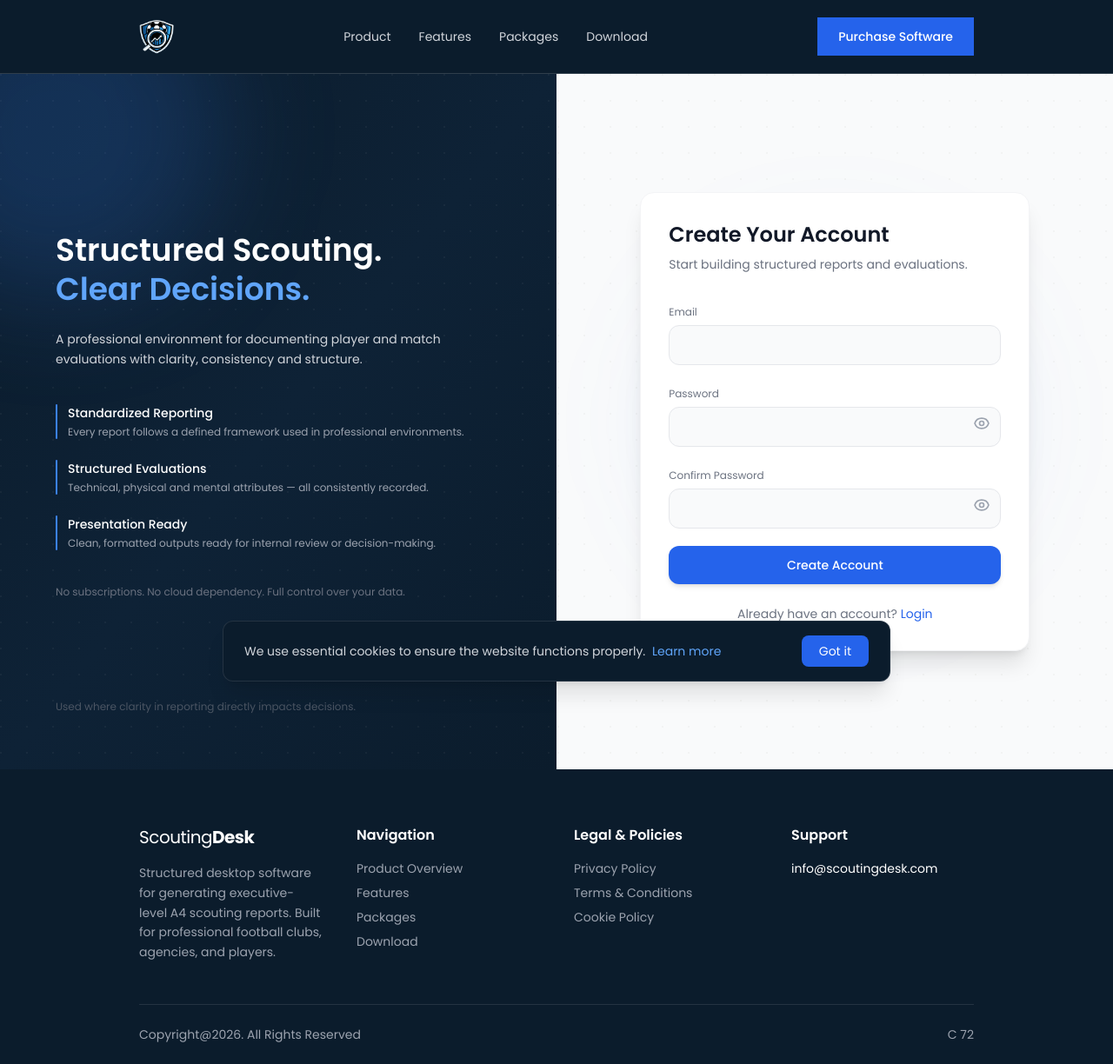
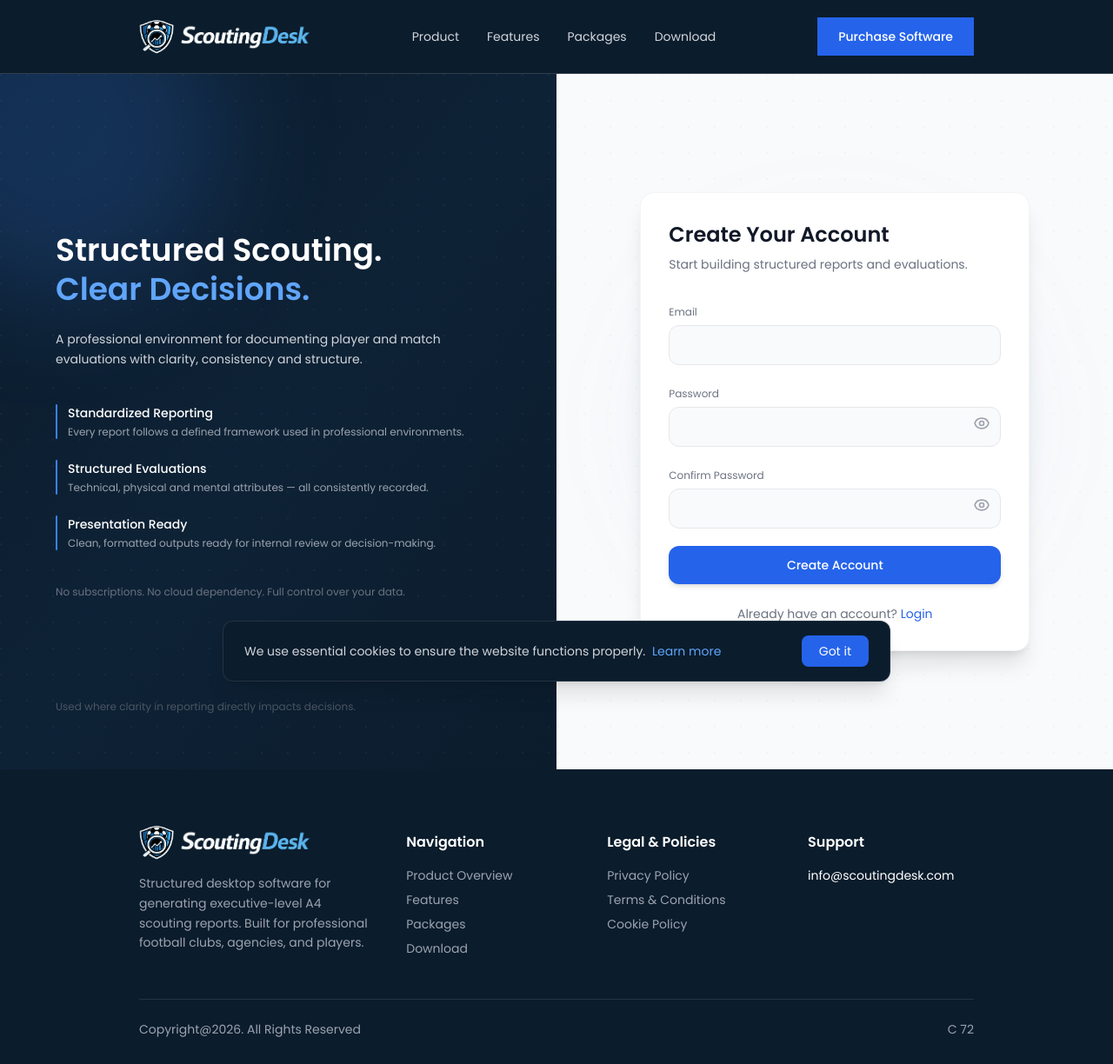
Before and after one commit to TheSukhSingh/scoutingdesk-website, a Django app: page /accounts/signup/ in a window 1280 px wide. Shown: the whole page at 87% size. After the commit the page ends 1193 px from the top, so only its background shows below. Run offline with Django 5.2, Linux system fonts and the light colour scheme; parts of the project's set-up code (start-up, migrations or seed data) failed here and were passed over.

Commit message:
logo fix

```diff
--- a/static/css/output.css
+++ b/static/css/output.css
@@ -868,24 +873,44 @@ video {
   display: none;
 }
 
+.h-14 {
+  height: 3.5rem;
+}
+
+.h-4 {
+  height: 1rem;
+}
+
+.h-5 {
+  height: 1.25rem;
+}
+
+.h-6 {
+  height: 1.5rem;
+}
+
+.h-96 {
+  height: 24rem;
+}
+
+.h-px {
+  height: 1px;
+}
+
+.h-8 {
+  height: 2rem;
+}
+
 .h-10 {
   height: 2.5rem;
 }
 
-.h-14 {
-  height: 3.5rem;
-}
-
-.h-5 {
-  height: 1.25rem;
-}
-
-.h-6 {
-  height: 1.5rem;
-}
-
-.h-96 {
-  height: 24rem;
+.h-7 {
+  height: 1.75rem;
+}
+
+.h-9 {
+  height: 2.25rem;
 }
 
 .min-h-\[70vh\] {
@@ -1908,6 +1971,18 @@ body {
     grid-template-columns: 1.3fr 1fr;
   }
 
+  .lg\:grid-cols-\[1\.2fr_1fr_1fr_1fr\] {
+    grid-template-columns: 1.2fr 1fr 1fr 1fr;
+  }
+
+  .lg\:grid-cols-\[1\.3fr_1fr_1fr_1fr\] {
+    grid-template-columns: 1.3fr 1fr 1fr 1fr;
+  }
+
+  .lg\:grid-cols-\[1\.4fr_1fr_1fr_1fr\] {
+    grid-template-columns: 1.4fr 1fr 1fr 1fr;
+  }
+
   .lg\:justify-start {
     justify-content: flex-start;
   }
--- a/templates/footer.html
+++ b/templates/footer.html
@@ -1,65 +1,77 @@
+{% load static %}
 <footer class="bg-[var(--color-primary)] text-white pt-16 pb-6">
   <div class="container-main">
-        <div class="grid sm:grid-cols-2 lg:grid-cols-4 gap-10">
+    <div class="grid sm:grid-cols-2 lg:grid-cols-[1.4fr_1fr_1fr_1fr] gap-10">
       <div>
-                <h2 class="text-xl tracking-tight">
-                    Scouting<span class="font-bold">Desk</span>
-                </h2>
+        <div class="flex items-center gap-2">
+          <img src="{% static 'favicon.png' %}" class="h-10 w-10" />
+          <img src="{% static 'images/logo_text.png' %}" class="h-8" />
+        </div>
 
         <p class="text-sm text-gray-400 mt-4 leading-relaxed">
-                    Structured desktop software for generating executive-level A4
-                    scouting reports. Built for professional football clubs, agencies,
-                    and players.
+          Structured desktop software for generating executive-level A4 scouting
+          reports. Built for professional football clubs, agencies, and players.
         </p>
       </div>
 
-            <div>
+      <div class="mt-2">
         <h3 class="font-semibold mb-4 text-white">Navigation</h3>
         <ul class="space-y-2 text-sm text-gray-400">
           <li>
-                        <a href="/#product" class="hover:text-white transition">Product Overview</a>
+            <a href="/#product" class="hover:text-white transition"
+              >Product Overview</a
+            >
           </li>
           <li>
-                        <a href="/#features" class="hover:text-white transition">Features</a>
+            <a href="/#features" class="hover:text-white transition"
+              >Features</a
+            >
           </li>
           <li>
-                        <a href="/#packages" class="hover:text-white transition">Packages</a>
+            <a href="/#packages" class="hover:text-white transition"
+              >Packages</a
+            >
           </li>
           <li>
-                        <a href="{% url 'download' %}"  class="hover:text-white transition">Download</a>
-                    </li>
-
-                </ul>
-            </div>
-
-            <div>
-                <h3 class="font-semibold mb-4 text-white">Legal & Policies</h3>
-                <ul class="space-y-2 text-sm text-gray-400">
-                     <li>
-                        <a href="{% url 'privacy' %}" class=" hover:text-white transition">Privacy Policy</a>
-                    </li>
-                    <li>
-                        <a href="{% url 'terms' %}" class="hover:text-white transition">Terms & Conditions</a>
-                    </li>
-                    <li>
-                        <a href="{% url 'cookie' %}" class="hover:text-white transition">Cookie Policy</a>
+            <a href="{% url 'download' %}" class="hover:text-white transition"
+              >Download</a
+            >
           </li>
         </ul>
       </div>
 
-            <div>
+      <div class="mt-2">
+        <h3 class="font-semibold mb-4 text-white">Legal & Policies</h3>
+        <ul class="space-y-2 text-sm text-gray-400">
+          <li>
+            <a href="{% url 'privacy' %}" class="hover:text-white transition"
+              >Privacy Policy</a
+            >
+          </li>
+          <li>
+            <a href="{% url 'terms' %}" class="hover:text-white transition"
+              >Terms & Conditions</a
+            >
+          </li>
+          <li>
+            <a href="{% url 'cookie' %}" class="hover:text-white transition"
+              >Cookie Policy</a
+            >
+          </li>
+        </ul>
+      </div>
+
+      <div class="mt-2">
         <h3 class="font-semibold mb-4 text-white">Support</h3>
         <ul class="space-y-2 text-sm text-gray-400">
           <li class="text-white">info@scoutingdesk.com</li>
-
-
-
         </ul>
       </div>
     </div>
 
     <div
-            class="border-t border-white/10 mt-12 pt-6 flex flex-col sm:flex-row justify-between items-center text-sm text-gray-400">
+      class="border-t border-white/10 mt-12 pt-6 flex flex-col sm:flex-row justify-between items-center text-sm text-gray-400"
+    >
       <p>Copyright@2026. All Rights Reserved</p>
       <p class="mt-2 sm:mt-0">C 72</p>
     </div>
--- a/templates/header.html
+++ b/templates/header.html
@@ -3,9 +3,10 @@
   <div class="container-main flex items-center justify-between py-5">
     <!-- LOGO -->
     <a href="{% url 'home' %}">
-
-      <img src="{% static 'favicon.png' %}" class="h-10 w-10">
-
+      <div class="flex items-center  gap-2">
+        <img src="{% static 'favicon.png' %}" class="h-10 w-10" />
+        <img src="{% static 'images/logo_text.png' %}" class="h-8" />
+      </div>
     </a>
 
     <!-- DESKTOP MENU -->
@@ -13,7 +14,9 @@
       <a href="/#product" class="hover:text-white transition">Product</a>
       <a href="/#features" class="hover:text-white transition">Features</a>
       <a href="/#packages" class="hover:text-white transition">Packages</a>
-      <a href="{% url 'download' %}" class="hover:text-white transition">Download</a>
+      <a href="{% url 'download' %}" class="hover:text-white transition"
+        >Download</a
+      >
       <!-- <a href="#" class="hover:text-white transition">Demo</a> -->
     </div>
 
@@ -24,8 +27,18 @@
       </a>
 
       <button id="menu-btn" class="lg:hidden">
-        <svg xmlns="http://www.w3.org/2000/svg" class="w-6 h-6" fill="none" stroke="currentColor">
-          <path stroke-linecap="round" stroke-linejoin="round" stroke-width="2" d="M4 6h16M4 12h16M4 18h16" />
+        <svg
+          xmlns="http://www.w3.org/2000/svg"
+          class="w-6 h-6"
+          fill="none"
+          stroke="currentColor"
+        >
+          <path
+            stroke-linecap="round"
+            stroke-linejoin="round"
+            stroke-width="2"
+            d="M4 6h16M4 12h16M4 18h16"
+          />
         </svg>
       </button>
     </div>
@@ -34,13 +47,16 @@
   <!-- MOBILE MENU -->
   <div id="mobile-menu" class="hidden lg:hidden px-4 pb-4">
     <div class="flex flex-col gap-4 text-gray-300 text-sm">
-
       <a href="/#product" class="hover:text-white transition">Product</a>
       <a href="/#features" class="hover:text-white transition">Features</a>
       <a href="/#packages" class="hover:text-white transition">Packages</a>
-      <a href="{% url 'download' %}" class="hover:text-white transition">Download</a>
+      <a href="{% url 'download' %}" class="hover:text-white transition"
+        >Download</a
+      >
 
-      <a href="/#packages" class="btn-primary text-center mt-2">Purchase Software</a>
+      <a href="/#packages" class="btn-primary text-center mt-2"
+        >Purchase Software</a
+      >
     </div>
   </div>
 </nav>
```
Also changed, not shown: other parts of static/css/output.css (+81 -38 lines), templates/account/password_reset.html (+5 -3 lines), templates/account/password_reset_done.html (+5 -3 lines), templates/account/password_reset_from_key.html (+4 -3 lines), templates/account/password_reset_from_key_done.html (+4 -3 lines), static/images/logo.png (added), static/images/logo_text.png (added). Lines whose indentation alone changed are shown as unchanged.
